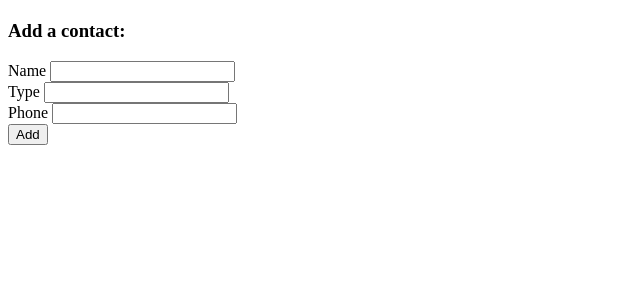
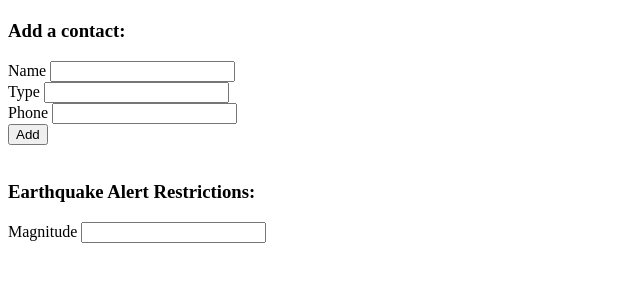
Before and after one commit to Sol1323/hb-nat-disaster-app, a Flask app: page /users/1 in a window 1280 px wide. Shown: the part 395-677 px from the top of the page, without its empty margins (0-640 px from the left). Run offline with Flask 2, Linux system fonts and the light colour scheme; the visitor is signed in with stand-in values (Sample User, id 1); data comes from the database, SQL or seed files in the repository; data that the repository does not hold is empty.

Commit message:
added earthquake form

```diff
--- a/templates/user.html
+++ b/templates/user.html
@@ -55,7 +55,17 @@
     </div><br>
   </form>
 
-  <!-- TODO: Add a button to handle the form to add a contact  -->
-  <!-- TODO: Add a button to handle earthquake alerts form-->
+  <h3>Earthquake Alert Restrictions:</h3>
+
+<!-- TODO: q2: how to save information when is just a setting spec -->
+  <form class="earthquake-form">
+    <div>
+      <label>
+        Magnitude
+        <input class="earth-mag" type="text" name="magnitude">
+      </label>
+    </div>
+  </form><br><br>
+
 
 {% endblock %}
```
